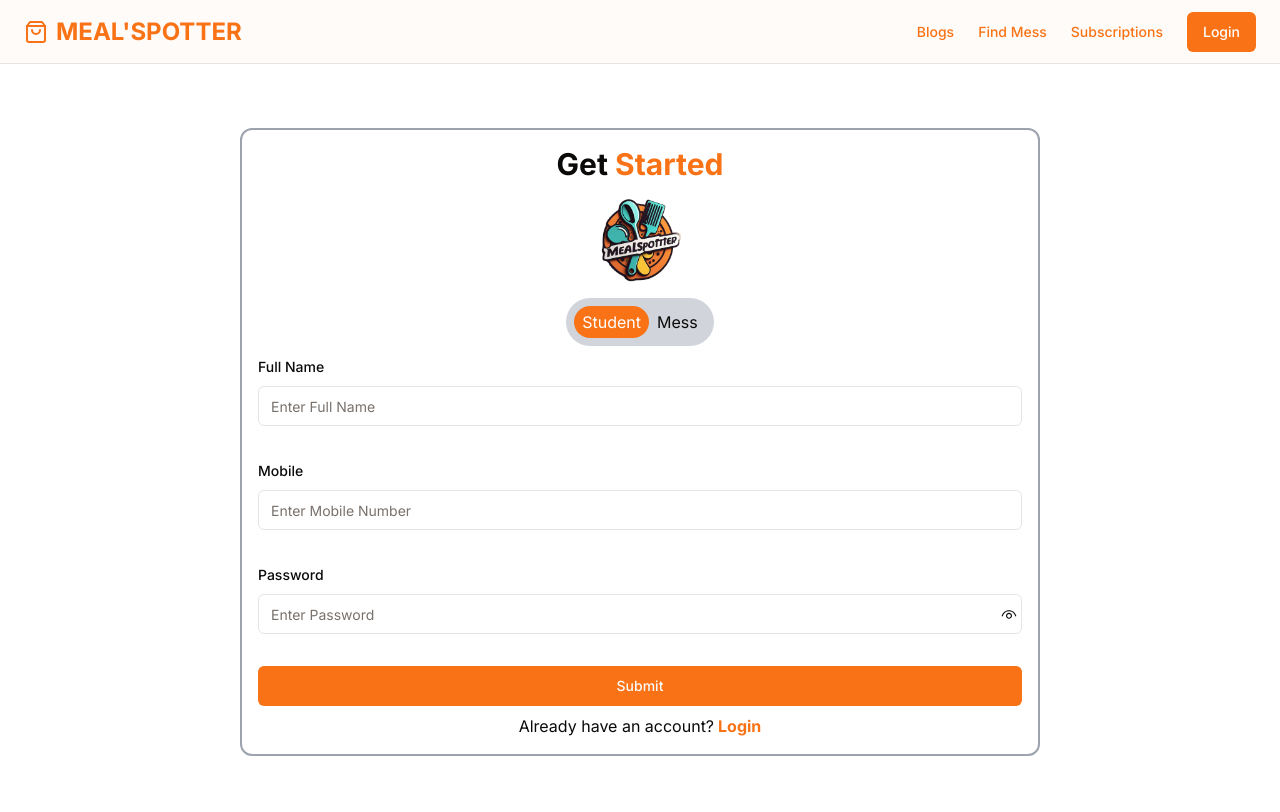
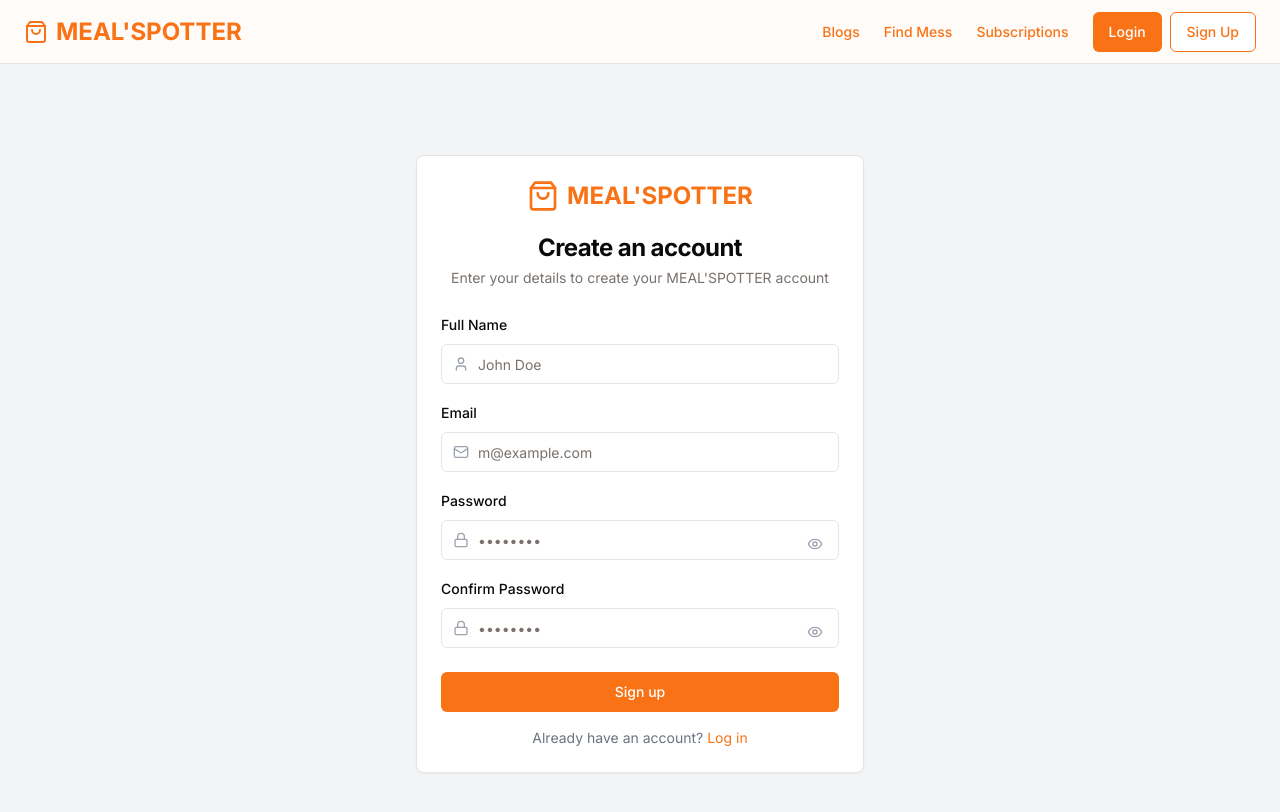
Before and after one commit to Harshu05x/Mess-Project, a Next.js app: page /register in a window 1280 px wide. Shown: the top 812 px of the page. Built offline with nearby package versions, Linux system fonts and the light colour scheme.

Commit message:
Add Checkbox component and update AppNavbar for improved navigation

```diff
--- a/package.json
+++ b/package.json
@@ -11,6 +11,7 @@
   "dependencies": {
     "@hookform/resolvers": "^3.9.0",
     "@radix-ui/react-avatar": "^1.1.1",
+    "@radix-ui/react-checkbox": "^1.1.2",
     "@radix-ui/react-dropdown-menu": "^2.0.6",
     "@radix-ui/react-icons": "^1.3.0",
     "@radix-ui/react-label": "^2.1.0",
--- a/src/AppComponents/AppNavbar/AppNavbar.tsx
+++ b/src/AppComponents/AppNavbar/AppNavbar.tsx
@@ -24,9 +24,19 @@
         <Link className="text-sm font-medium hover:underline underline-offset-4" href="/subscriptions">
           Subscriptions
         </Link>
-          <Button className="text-sm font-medium bg-orange-500 text-white hover:bg-orange-100" variant="ghost">
+        <div className="flex items-center">
+          <Link href="/login">
+            <Button className="text-sm font-medium bg-orange-500 text-white hover:text-orange-500 hover:border-orange-500 hover:border hover:bg-white">
               Login
             </Button>
+          </Link>
+          <Link href="/register">
+            <Button variant="outline" className="text-orange-500 border-orange-500 hover:bg-orange-100 ml-2">
+              Sign Up
+            </Button>
+
+          </Link>
+        </div>
       </nav>
 
     </Menubar>
--- a/src/app/login/page.tsx
+++ b/src/app/login/page.tsx
@@ -1,122 +1,84 @@
-"use client"
-import React, { useState } from "react"
-import { zodResolver } from "@hookform/resolvers/zod"
-import { useForm } from "react-hook-form"
-import { z } from "zod"
+"use client";
+import { useState } from 'react'
 import { Button } from "@/components/ui/button"
-import {
-    Form,
-    FormControl,
-    FormField,
-    FormItem,
-    FormLabel,
-    FormMessage,
-} from "@/components/ui/form"
 import { Input } from "@/components/ui/input"
-import Image from "next/image"
-import { USER_ROLES } from "@/data/type"
+import { Card, CardContent, CardDescription, CardFooter, CardHeader, CardTitle } from "@/components/ui/card"
+import { Label } from "@/components/ui/label"
+import { Checkbox } from "@/components/ui/checkbox"
+import { ShoppingBag, Mail, Lock, Eye, EyeOff } from "lucide-react"
 import Link from "next/link"
-import { VscEye, VscEyeClosed  } from "react-icons/vsc";
 
-export default function Page() {
-    const [role, setRole] = useState(USER_ROLES.STUDENT);
-    const [showPassword, setShowPassword] = useState(false);
-    const formSchema = z.object({
-        mobile: z.string().refine((value) => /^\d{10}$/.test(value), {
-            message: "Invalid Mobile Number.",
-        }),
-        password: z.string().refine((value) => /^(?=.*[a-z])(?=.*[A-Z])(?=.*\d)(?=.*[@$!%*?&])[A-Za-z\d@$!%*?&]{8,20}$/.test(value), {
-            message: "Password should contain at least 1 uppercase letter, 1 lowercase letter, 1 number and 1 special character and min 8 and max 20 characters.",
-        }),
-    })
+export default function Login() {
+    const [showPassword, setShowPassword] = useState(false)
 
-    const form = useForm<z.infer<typeof formSchema>>({
-        resolver: zodResolver(formSchema),
-        defaultValues: {
-            mobile: "",
-            password: "",
-        },
-    })
-
-    function onSubmit(values: z.infer<typeof formSchema>) {
-        console.log(values);
-        console.log(role);
-    }
     return (
-        <div className="mx-auto sm:w-[320px] md:w-[550px] lg:w-[800px] mt-16">
-            <div className=" flex flex-col gap-2 p-4 items-center w-full border-gray-400 border-2 rounded-xl">
-                <h1 className="text-3xl font-bold text-center">Welcome
-                    <span className="text-primary"> Back to</span>
-                </h1>
-                <Image src="/logo_transparent.png" alt="logo" width={100} height={50} />
-                <div className=" flex rounded-full bg-gray-300 p-2">
-                    <span className={` ${role === USER_ROLES.STUDENT && " bg-primary text-white"} rounded-full px-2 py-1 cursor-pointer`}
-                        onClick={() => setRole(USER_ROLES.STUDENT)}
-                    >
-                        Student
-                    </span>
-                    <span className={`${role === USER_ROLES.MESS && " bg-primary text-white"} rounded-full px-2 py-1 cursor-pointer`}
-                        onClick={() => setRole(USER_ROLES.MESS)}
-                    >
-                        Mess
-                    </span>
-                </div>
-                <Form {...form}>
-                    <form onSubmit={form.handleSubmit(onSubmit)} className="space-y-8 flex flex-col w-full">
-                        <FormField
-                            control={form.control}
-                            name="mobile"
-                            render={({ field }) => (
-                                <FormItem
-                                    className="w-full"
-                                >
-                                    <FormLabel>Mobile</FormLabel>
-                                    <FormControl>
-                                        <Input placeholder="Enter Mobile Number" {...field}
-                                            className="w-full"
-                                        />
-                                    </FormControl>
-                                    <FormMessage />
-                                </FormItem>
-                            )}
-                        />
-
-                        <div className=" relative w-full">
-                            <FormField
-                                control={form.control}
-                                name="password"
-                                render={({ field }) => (
-                                    <FormItem>
-                                        <FormLabel>Password</FormLabel>
-                                        <FormControl>
-                                            <Input type={showPassword ? "text" : "password"}
-                                            {...field} placeholder="Enter Password"/>
-                                        </FormControl>
-                                        <FormMessage />
-                                    </FormItem>
+        <div className="min-h-screen bg-gray-100 flex items-center justify-center p-4">
+            <Card className="w-full max-w-md">
+                <CardHeader className="space-y-1">
+                    <div className="flex items-center justify-center mb-4">
+                        <ShoppingBag className="h-8 w-8 text-orange-500" />
+                        <span className="ml-2 text-2xl font-bold text-orange-500">MEAL'SPOTTER</span>
+                    </div>
+                    <CardTitle className="text-2xl font-bold text-center">Welcome back</CardTitle>
+                    <CardDescription className="text-center">
+                        Enter your email and password to login to your account
+                    </CardDescription>
+                </CardHeader>
+                <CardContent className="space-y-4">
+                    <div className="space-y-2">
+                        <Label htmlFor="email">Email</Label>
+                        <div className="relative">
+                            <Mail className="absolute left-3 top-3 h-4 w-4 text-gray-400" />
+                            <Input id="email" type="email" placeholder="m@example.com" className="pl-9" />
+                        </div>
+                    </div>
+                    <div className="space-y-2">
+                        <Label htmlFor="password">Password</Label>
+                        <div className="relative">
+                            <Lock className="absolute left-3 top-3 h-4 w-4 text-gray-400" />
+                            <Input
+                                id="password"
+                                type={showPassword ? "text" : "password"}
+                                placeholder="••••••••"
+                                className="pl-9 pr-9"
+                            />
+                            <Button
+                                variant="ghost"
+                                size="icon"
+                                className="absolute right-1 top-1"
+                                onClick={() => setShowPassword(!showPassword)}
+                            >
+                                {showPassword ? (
+                                    <EyeOff className="h-4 w-4 text-gray-400" />
+                                ) : (
+                                    <Eye className="h-4 w-4 text-gray-400" />
                                 )}
-                            />
-                            <Link href="/forgot-password" className=" w-full">
-                                <div className="text-primary cursor-pointer text-sm text-end italic">Forgot Password?</div>
-                            </Link>
-                            <div className=" absolute right-1 top-11">
-                                <span className="cursor-pointer text-lg" onClick={() => setShowPassword(!showPassword)}>
-                                    {showPassword ? <VscEyeClosed /> : <VscEye />}
-                                </span>
-                            </div>
+                            </Button>
                         </div>
-
-                        <Button type="submit">Submit</Button>
-                    </form>
-                </Form>
-                <div className="flex justify-center items-center gap-1">
-                    <span>Don&apos;t have an Account ?</span>
-                    <Link href="/register">
-                        <span className="text-primary cursor-pointer font-bold">Register</span>
+                    </div>
+                    <div className="flex items-center space-x-2">
+                        <Checkbox id="remember" />
+                        <label
+                            htmlFor="remember"
+                            className="text-sm font-medium leading-none peer-disabled:cursor-not-allowed peer-disabled:opacity-70"
+                        >
+                            Remember me
+                        </label>
+                    </div>
+                </CardContent>
+                <CardFooter className="flex flex-col space-y-4">
+                    <Button className="w-full bg-orange-500 hover:bg-orange-600 text-white">Log in</Button>
+                    <div className="text-sm text-center text-gray-500">
+                        Don't have an account?{" "}
+                        <Link href="/register" className="text-orange-500 hover:underline">
+                            Sign up
+                        </Link>
+                    </div>
+                    <Link href="#" className="text-sm text-center text-orange-500 hover:underline">
+                        Forgot your password?
                     </Link>
-                </div>
-            </div>
-
+                </CardFooter>
+            </Card>
         </div>
     )
 }
--- a/src/app/register/page.tsx
+++ b/src/app/register/page.tsx
@@ -1,144 +1,103 @@
-"use client"
-import React, { useState } from "react"
-import { zodResolver } from "@hookform/resolvers/zod"
-import { useForm } from "react-hook-form"
-import { z } from "zod"
+"use client";
+import { useState } from 'react'
 import { Button } from "@/components/ui/button"
-import {
-    Form,
-    FormControl,
-    FormField,
-    FormItem,
-    FormLabel,
-    FormMessage,
-} from "@/components/ui/form"
 import { Input } from "@/components/ui/input"
-import Image from "next/image"
-import { USER_ROLES } from "@/data/type"
+import { Card, CardContent, CardDescription, CardFooter, CardHeader, CardTitle } from "@/components/ui/card"
+import { Label } from "@/components/ui/label"
+import { ShoppingBag, User, Mail, Lock, Eye, EyeOff } from "lucide-react"
 import Link from "next/link"
-import { VscEye, VscEyeClosed  } from "react-icons/vsc";
 
-export default function Page() {
-    const [role, setRole] = useState(USER_ROLES.STUDENT);
-    const [showPassword, setShowPassword] = useState(false);
-    const formSchema = z.object({
-        fullName: z.string().min(3, {
-            message: "Name should be at least 3 characters.",
-        }).max(50, {
-            message: "Name should be at most 50 characters.",
-        }),
-        mobile: z.string().refine((value) => /^\d{10}$/.test(value), {
-            message: "Invalid Mobile Number.",
-        }),
-        password: z.string().refine((value) => /^(?=.*[a-z])(?=.*[A-Z])(?=.*\d)(?=.*[@$!%*?&])[A-Za-z\d@$!%*?&]{8,20}$/.test(value), {
-            message: "Password should contain at least 1 uppercase letter, 1 lowercase letter, 1 number and 1 special character and min 8 and max 20 characters.",
-        }),
-    })
+export default function Signup() {
+  const [showPassword, setShowPassword] = useState(false)
+  const [showConfirmPassword, setShowConfirmPassword] = useState(false)
 
-    const form = useForm<z.infer<typeof formSchema>>({
-        resolver: zodResolver(formSchema),
-        defaultValues: {
-            fullName: "",
-            mobile: "",
-            password: "",
-        },
-    })
-
-    function onSubmit(values: z.infer<typeof formSchema>) {
-        console.log(values);
-        console.log(role);
-    }
   return (
-        <div className="mx-auto sm:w-[320px] md:w-[550px] lg:w-[800px] mt-16">
-            <div className=" flex flex-col gap-2 p-4 items-center w-full border-gray-400 border-2 rounded-xl">
-                <h1 className="text-3xl font-bold text-center">Get
-                    <span className="text-primary"> Started</span>
-                </h1>
-                <Image src="/logo_transparent.png" alt="logo" width={100} height={50} />
-                <div className=" flex rounded-full bg-gray-300 p-2">
-                    <span className={` ${role === USER_ROLES.STUDENT && " bg-primary text-white"} rounded-full px-2 py-1 cursor-pointer`}
-                        onClick={() => setRole(USER_ROLES.STUDENT)}
-                    >
-                        Student
-                    </span>
-                    <span className={`${role === USER_ROLES.MESS && " bg-primary text-white"} rounded-full px-2 py-1 cursor-pointer`}
-                        onClick={() => setRole(USER_ROLES.MESS)}
-                    >
-                        Mess
-                    </span>
+    <div className="min-h-screen bg-gray-100 flex items-center justify-center p-4">
+      <Card className="w-full max-w-md">
+        <CardHeader className="space-y-1">
+          <div className="flex items-center justify-center mb-4">
+            <ShoppingBag className="h-8 w-8 text-orange-500" />
+            <span className="ml-2 text-2xl font-bold text-orange-500">MEAL'SPOTTER</span>
           </div>
-                <Form {...form}>
-                    <form onSubmit={form.handleSubmit(onSubmit)} className="space-y-8 flex flex-col w-full">
-
-                        <FormField
-                            control={form.control}
-                            name="fullName"
-                            render={({ field }) => (
-                                <FormItem
-                                    className="w-full"
-                                >
-                                    <FormLabel>Full Name</FormLabel>
-                                    <FormControl>
-                                        <Input placeholder="Enter Full Name" {...field}
-                                            className="w-full"
-                                        />
-                                    </FormControl>
-                                    <FormMessage />
-                                </FormItem>
-                            )}
-                        />
-
-                        <FormField
-                            control={form.control}
-                            name="mobile"
-                            render={({ field }) => (
-                                <FormItem
-                                    className="w-full"
-                                >
-                                    <FormLabel>Mobile</FormLabel>
-                                    <FormControl>
-                                        <Input placeholder="Enter Mobile Number" {...field}
-                                            className="w-full"
-                                        />
-                                    </FormControl>
-                                    <FormMessage />
-                                </FormItem>
-                            )}
-                        />
-
-                        <div className=" relative">
-                            <FormField
-                                control={form.control}
-                                name="password"
-                                render={({ field }) => (
-                                    <FormItem>
-                                        <FormLabel>Password</FormLabel>
-                                        <FormControl>
-                                            <Input type={showPassword ? "text" : "password"}
-                                            {...field} placeholder="Enter Password"/>
-                                        </FormControl>
-                                        <FormMessage />
-                                    </FormItem>
-                                )}
-                            />
-                            <div className=" absolute right-1 top-11">
-                                <span className="cursor-pointer text-lg" onClick={() => setShowPassword(!showPassword)}>
-                                    {showPassword ? <VscEyeClosed /> : <VscEye />}
-                                </span>
+          <CardTitle className="text-2xl font-bold text-center">Create an account</CardTitle>
+          <CardDescription className="text-center">
+            Enter your details to create your MEAL'SPOTTER account
+          </CardDescription>
+        </CardHeader>
+        <CardContent className="space-y-4">
+          <div className="space-y-2">
+            <Label htmlFor="name">Full Name</Label>
+            <div className="relative">
+              <User className="absolute left-3 top-3 h-4 w-4 text-gray-400" />
+              <Input id="name" placeholder="John Doe" className="pl-9" />
             </div>
           </div>
-
-                        <Button type="submit">Submit</Button>
-                    </form>
-                </Form>
-                <div className="flex justify-center items-center gap-1">
-                    <span>Already have an account?</span>
-                    <Link href="/login">
-                        <span className="text-primary cursor-pointer font-bold">Login</span>
+          <div className="space-y-2">
+            <Label htmlFor="email">Email</Label>
+            <div className="relative">
+              <Mail className="absolute left-3 top-3 h-4 w-4 text-gray-400" />
+              <Input id="email" type="email" placeholder="m@example.com" className="pl-9" />
+            </div>
+          </div>
+          <div className="space-y-2">
+            <Label htmlFor="password">Password</Label>
+            <div className="relative">
+              <Lock className="absolute left-3 top-3 h-4 w-4 text-gray-400" />
+              <Input
+                id="password"
+                type={showPassword ? "text" : "password"}
+                placeholder="••••••••"
+                className="pl-9 pr-9"
+              />
+              <Button
+                variant="ghost"
+                size="icon"
+                className="absolute right-1 top-1"
+                onClick={() => setShowPassword(!showPassword)}
+              >
+                {showPassword ? (
+                  <EyeOff className="h-4 w-4 text-gray-400" />
+                ) : (
+                  <Eye className="h-4 w-4 text-gray-400" />
+                )}
+              </Button>
+            </div>
+          </div>
+          <div className="space-y-2">
+            <Label htmlFor="confirm-password">Confirm Password</Label>
+            <div className="relative">
+              <Lock className="absolute left-3 top-3 h-4 w-4 text-gray-400" />
+              <Input
+                id="confirm-password"
+                type={showConfirmPassword ? "text" : "password"}
+                placeholder="••••••••"
+                className="pl-9 pr-9"
+              />
+              <Button
+                variant="ghost"
+                size="icon"
+                className="absolute right-1 top-1"
+                onClick={() => setShowConfirmPassword(!showConfirmPassword)}
+              >
+                {showConfirmPassword ? (
+                  <EyeOff className="h-4 w-4 text-gray-400" />
+                ) : (
+                  <Eye className="h-4 w-4 text-gray-400" />
+                )}
+              </Button>
+            </div>
+          </div>
+        </CardContent>
+        <CardFooter className="flex flex-col space-y-4">
+          <Button className="w-full bg-orange-500 hover:bg-orange-600 text-white">Sign up</Button>
+          <div className="text-sm text-center text-gray-500">
+            Already have an account?{" "}
+            <Link href="/login" className="text-orange-500 hover:underline">
+              Log in
             </Link>
           </div>
-            </div>
-
+        </CardFooter>
+      </Card>
     </div>
   )
 }
--- /dev/null
+++ b/src/components/ui/checkbox.tsx
@@ -0,0 +1,30 @@
+"use client"
+
+import * as React from "react"
+import * as CheckboxPrimitive from "@radix-ui/react-checkbox"
+import { Check } from "lucide-react"
+
+import { cn } from "@/lib/utils"
+
+const Checkbox = React.forwardRef<
+  React.ElementRef<typeof CheckboxPrimitive.Root>,
+  React.ComponentPropsWithoutRef<typeof CheckboxPrimitive.Root>
+>(({ className, ...props }, ref) => (
+  <CheckboxPrimitive.Root
+    ref={ref}
+    className={cn(
+      "peer h-4 w-4 shrink-0 rounded-sm border border-primary ring-offset-background focus-visible:outline-none focus-visible:ring-2 focus-visible:ring-ring focus-visible:ring-offset-2 disabled:cursor-not-allowed disabled:opacity-50 data-[state=checked]:bg-primary data-[state=checked]:text-primary-foreground",
+      className
+    )}
+    {...props}
+  >
+    <CheckboxPrimitive.Indicator
+      className={cn("flex items-center justify-center text-current")}
+    >
+      <Check className="h-4 w-4" />
+    </CheckboxPrimitive.Indicator>
+  </CheckboxPrimitive.Root>
+))
+Checkbox.displayName = CheckboxPrimitive.Root.displayName
+
+export { Checkbox }
```
Also changed, not shown: 1 other file (tests, documents, lock files or other folders). Lines whose indentation alone changed are shown as unchanged.
